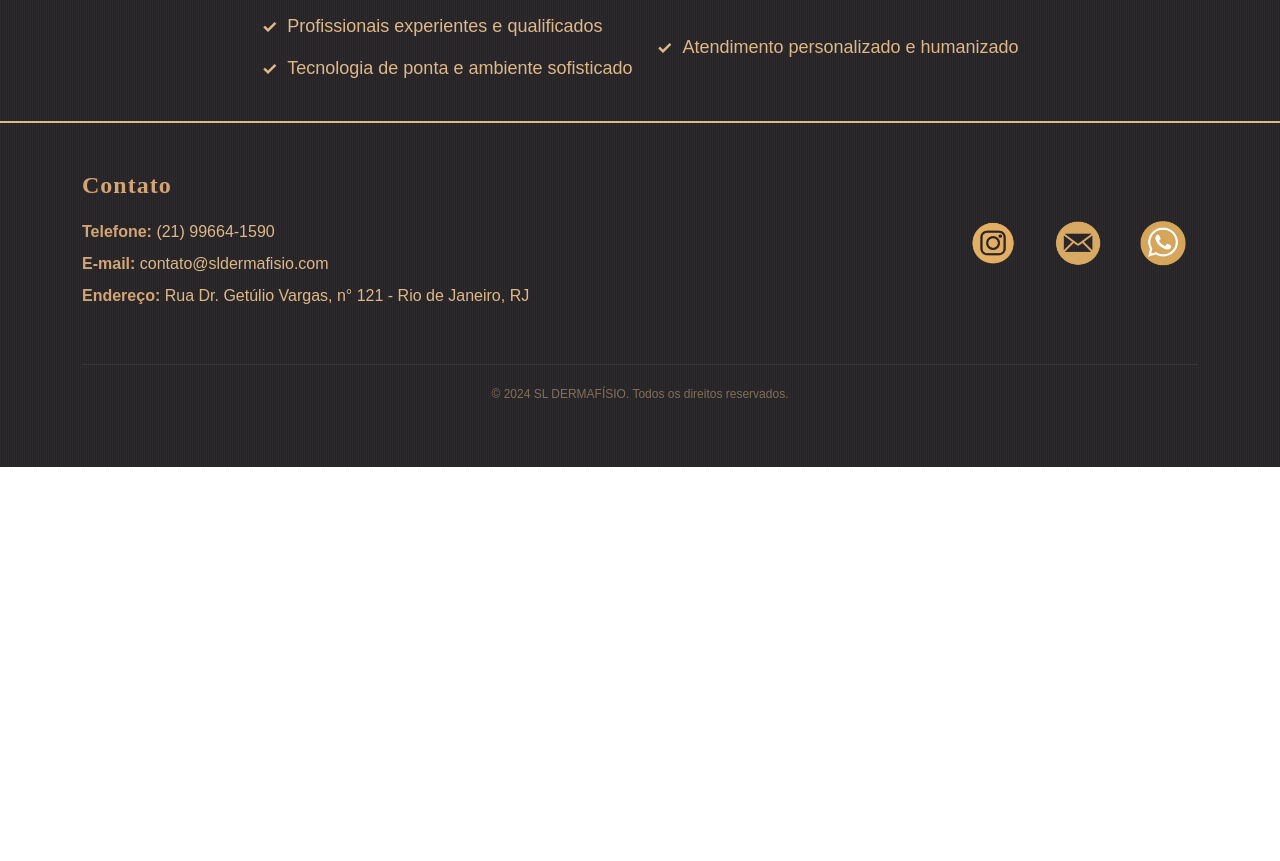
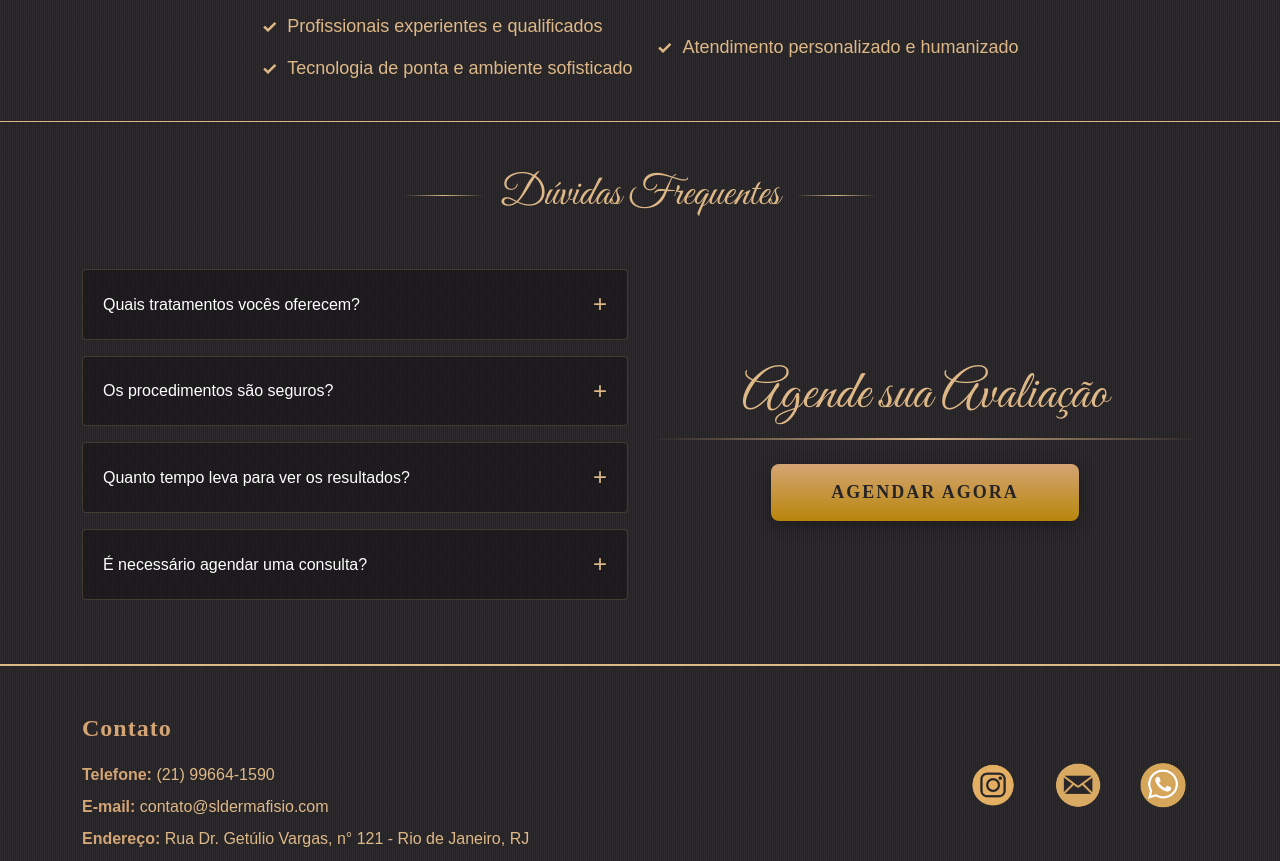
Before and after one commit to DhCavalcante777/dermafisio, a Vue app: page /v2 in a window 1280 px wide. Shown: the part 1000-1861 px from the top of the page. Before the commit the page ends 1467 px from the top, so only its background shows below. Built offline with nearby package versions, Linux system fonts and the light colour scheme.

Commit message:
adicao da secao faq

```diff
--- /dev/null
+++ b/src/components/faqSection.vue
@@ -0,0 +1,158 @@
+<template>
+  <section class="container-fluid background faq-section py-5">
+    <div class="container">
+      <!-- Título com Ornamentos -->
+      <div class="row mb-5">
+        <div class="col-12 text-center d-flex align-items-center justify-content-center gap-3">
+          <div class="ornament-line"></div>
+          <h2 class="section-title">Dúvidas Frequentes</h2>
+          <div class="ornament-line"></div>
+        </div>
+      </div>
+
+      <div class="row align-items-center">
+        <!-- Lado Esquerdo: Acordeão de Dúvidas -->
+        <div class="col-lg-6 mb-5 mb-lg-0">
+          <div class="accordion" id="faqAccordion">
+            <div v-for="(item, index) in faqs" :key="index" class="accordion-item custom-faq-item mb-3">
+              <h2 class="accordion-header">
+                <button
+                  class="accordion-button collapsed custom-faq-button"
+                  type="button"
+                  :data-bs-toggle="'collapse'"
+                  :data-bs-target="'#collapse' + index"
+                >
+                  {{ item.question }}
+                  <span class="plus-icon">+</span>
+                </button>
+              </h2>
+              <div :id="'collapse' + index" class="accordion-collapse collapse" data-bs-parent="#faqAccordion">
+                <div class="accordion-body custom-faq-body">
+                  {{ item.answer }}
+                </div>
+              </div>
+            </div>
+          </div>
+        </div>
+
+        <!-- Lado Direito: Agendamento -->
+        <div class="col-lg-6 text-center">
+          <div class="cta-container">
+            <h3 class="cta-title">Agende sua Avaliação</h3>
+            <div class="cta-line mb-4"></div>
+            <button class="btn-agendar">AGENDAR AGORA</button>
+          </div>
+        </div>
+      </div>
+    </div>
+  </section>
+</template>
+
+<script setup>
+const faqs = [
+  { question: 'Quais tratamentos vocês oferecem?', answer: 'Oferecemos uma ampla gama de tratamentos faciais, corporais e fisioterapia especializada.' },
+  { question: 'Os procedimentos são seguros?', answer: 'Sim, todos os nossos procedimentos são realizados por profissionais qualificados e com equipamentos de ponta.' },
+  { question: 'Quanto tempo leva para ver os resultados?', answer: 'Os resultados variam de acordo com o tratamento, mas muitos clientes notam melhorias logo nas primeiras sessões.' },
+  { question: 'É necessário agendar uma consulta?', answer: 'Sim, trabalhamos com agendamento prévio para garantir um atendimento personalizado e exclusivo.' }
+];
+</script>
+
+<style scoped>
+.faq-section {
+  background-color: #272427;
+  background-image:
+    repeating-linear-gradient(87deg, rgba(255, 255, 255, 0.03) 0px, rgba(255, 255, 255, 0.03) 1px, transparent 1px, transparent 2px),
+    repeating-linear-gradient(168deg, rgba(0, 0, 0, 0.05) 0px, rgba(0, 0, 0, 0.05) 1px, transparent 1px, transparent 2px);
+  background-size: 6px 6px;
+}
+
+/* Título e Ornamentos */
+.section-title {
+  color: burlywood;
+  font-family: "Great Vibes", cursive;
+  font-size: 42px;
+  margin: 0;
+}
+
+.ornament-line {
+  height: 1px;
+  width: 80px;
+  background: linear-gradient(to right, transparent, burlywood, transparent);
+}
+
+/* Estilo do Acordeão */
+.custom-faq-item {
+  background-color: rgba(0, 0, 0, 0.3);
+  border: 1px solid rgba(222, 184, 135, 0.2);
+  border-radius: 4px !important;
+  overflow: hidden;
+}
+
+.custom-faq-button {
+  background-color: transparent !important;
+  color: white !important;
+  font-family: "Poppins", sans-serif;
+  font-size: 16px;
+  padding: 20px;
+  box-shadow: none !important;
+  display: flex;
+  justify-content: space-between;
+  align-items: center;
+}
+
+.custom-faq-button::after {
+  display: none; /* Remove a seta padrão do Bootstrap */
+}
+
+.plus-icon {
+  color: burlywood;
+  font-size: 24px;
+  font-weight: 300;
+}
+
+.custom-faq-body {
+  color: rgba(255, 255, 255, 0.8);
+  font-family: "Poppins", sans-serif;
+  padding: 0 20px 20px 20px;
+}
+
+/* Seção CTA */
+.cta-title {
+  color: burlywood;
+  font-family: "Great Vibes", cursive;
+  font-size: 54px;
+  margin-bottom: 10px;
+}
+
+.cta-line {
+  height: 2px;
+  width: 100%;
+  background: linear-gradient(to right, transparent, burlywood, transparent);
+}
+
+.btn-agendar {
+  background: linear-gradient(to bottom, #d4a574, #b8860b);
+  color: #272427;
+  border: none;
+  padding: 15px 60px;
+  font-family: "Playfair Display", serif;
+  font-weight: bold;
+  font-size: 18px;
+  letter-spacing: 2px;
+  border-radius: 8px;
+  box-shadow: 0 4px 15px rgba(0, 0, 0, 0.3);
+  transition: all 0.3s ease;
+}
+
+.btn-agendar:hover {
+  transform: translateY(-3px);
+  box-shadow: 0 6px 20px rgba(212, 165, 116, 0.4);
+  filter: brightness(1.1);
+}
+
+@media (max-width: 768px) {
+  .section-title { font-size: 32px; }
+  .cta-title { font-size: 40px; }
+  .btn-agendar { width: 100%; padding: 15px 20px; }
+}
+</style>
--- a/src/components/whyChooseUsSection.vue
+++ b/src/components/whyChooseUsSection.vue
@@ -1,5 +1,5 @@
 <template>
-  <div class="container background">
+  <div class="container background line-bottom">
     <div class="row justify-content-center align-items-center gap-1 pt-2">
       <div class="col-auto text-center my-4">
         <p class="title">Por que escolher a <span class="highlight">SL DERMAFÍSIO</span>?</p>
@@ -107,6 +107,10 @@
   font-family: "Poppins", sans-serif;
 }
 
+.line-bottom {
+    border-bottom: 1px solid burlywood;
+}
+
 @media (max-width: 768px) {
   .title {
     font-size: 28px;
--- a/src/pages/landing-page.vue
+++ b/src/pages/landing-page.vue
@@ -4,6 +4,7 @@
     <introSection />
     <servicesSection />
     <whyChooseUsSection />
+    <faqSection />
     <footerV2 />
   </div>
 </template>
@@ -13,6 +14,7 @@ import navbar from "@/components/navbar.vue";
 import introSection from "@/components/introSection.vue";
 import servicesSection from "@/components/servicesSection.vue";
 import whyChooseUsSection from "@/components/whyChooseUsSection.vue";
+import faqSection from "@/components/faqSection.vue";
 import footerV2 from "@/components/footerV2.vue";
 
 const fullName = ref("");
```
